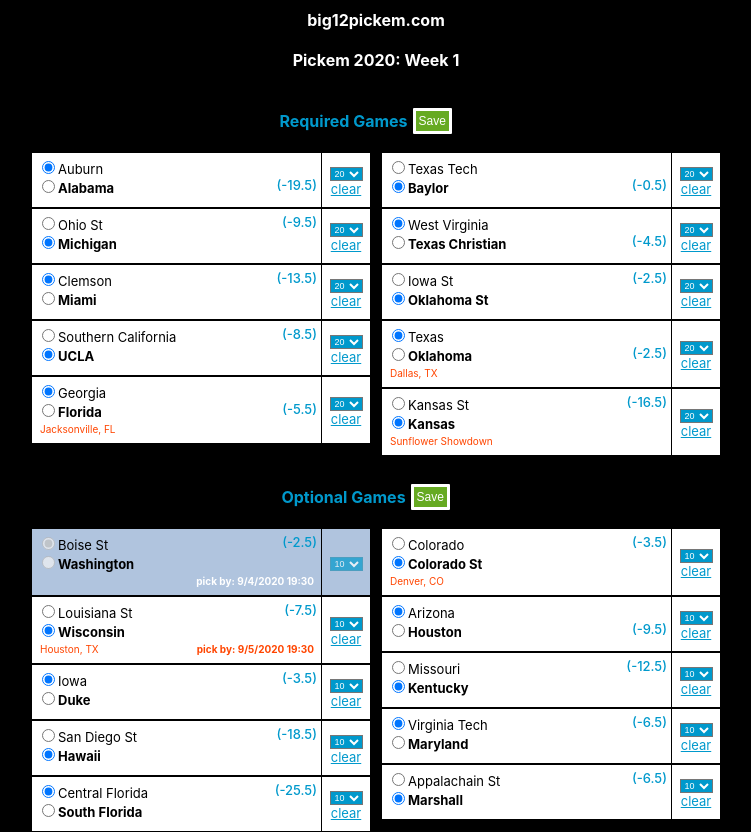
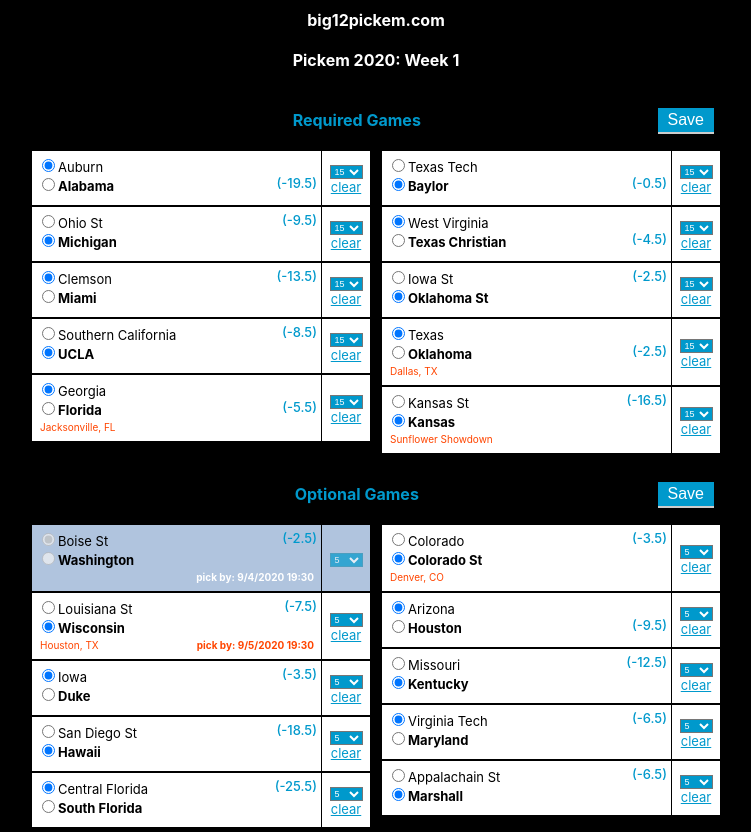
Before and after one commit to MikeRhoden/pickem-react, a React (Create React App) app: page / in a window 1280 px wide. Shown: the whole page, without its empty margins (264-1015 px from the left). Built offline with nearby package versions, Linux system fonts and the light colour scheme.

Commit message:
styled save button

```diff
--- a/public/index.html
+++ b/public/index.html
@@ -7,7 +7,7 @@
     <meta name="theme-color" content="#000000" />
     <meta
       name="description"
-      content="Web site created using create-react-app"
+      content="The ultimate pickem challenge."
     />
     <link rel="apple-touch-icon" href="%PUBLIC_URL%/logo192.png" />
     <!--
@@ -24,7 +24,7 @@
       work correctly both with client-side routing and a non-root public URL.
       Learn how to configure a non-root public URL by running `npm run build`.
     -->
-    <title>React App</title>
+    <title>Big 12 Pickem</title>
   </head>
   <body>
     <noscript>You need to enable JavaScript to run this app.</noscript>
--- a/src/components/Event/Event.js
+++ b/src/components/Event/Event.js
@@ -7,11 +7,20 @@
 export default function Event(props) {
     const id = props.event.id
     const start = props.event.start
-    const name = props.event.name
     const maxUnits = props.event.maxUnits
+
     const [ propositions, setPropositions ] = useState(MockPropositions(id))
     const requiredGames = propositions.filter( p => p.group.name === 'required')
     const optionalGames = propositions.filter( p => p.group.name === 'optional')
+    const sumTotalUnits = () => {
+        const units = propositions.map( (p) => {
+            return p.pick.units
+        })
+        return units.reduce( (sum, value) => {
+            return sum + value
+        })
+    }
+    const totalUnits = sumTotalUnits()
 
     const handleChange = e => {
         //todo check time
@@ -46,17 +55,33 @@
         console.log(propositions)
     }
 
+    const handleSave = () => {
+        if (totalUnits > maxUnits) {
+            alert('Can\'t save.  You are over 200 units.')
+            return
+        }
+        alert('ok')
+    }
+
     return (
         <div className="event">
             <div className="group1">
                 <Group
                     groupName={'Required Games'}
-                    propositions={requiredGames} onChange={ e => handleChange(e)} />
+                    propositions={requiredGames}
+                    maxUnits={maxUnits}
+                    totalUnits={totalUnits}
+                    onChange={ e => handleChange(e) }
+                    onSave={ () => handleSave() } />
             </div>
             <div className="group2">
                 <Group
                     groupName={'Optional Games'}
-                    propositions={optionalGames} onChange={ e => handleChange(e)}  />
+                    propositions={optionalGames}
+                    maxUnits={maxUnits}
+                    totalUnits={totalUnits}
+                    onChange={ e => handleChange(e) }
+                    onSave={ () => handleSave() } />
             </div>
         </div>
     )
--- a/src/components/Event/MockPropositions.js
+++ b/src/components/Event/MockPropositions.js
@@ -316,7 +316,7 @@
             },
             'pick':  {
                 'selection': x.game % 2 === 0 ? x.ho : x.vis,
-                'units': x.game < 11 ? 20 : 10
+                'units': x.game < 11 ? 15 : 5
             },
             'info': {
                 'start': setStart(x.game),
--- a/src/components/Group/Group.css
+++ b/src/components/Group/Group.css
@@ -9,18 +9,15 @@
     justify-self: center;
 }
 
-.group-name {
+.group-header {
     background: black;
-    color: #0099CC;
     display: grid;
-    font-size: 16px;
-    font-weight: bold;
     grid-area: group-name;
     margin-bottom: 10px;
     padding: 8px 0 8px 0;
-    grid-template-columns: auto 60px;
+    grid-template-columns: 1fr auto;
     align-items: center;
-    justify-content: center;
+    justify-items: center;
     box-sizing: border-box;
     gap: 5px;
 }
@@ -35,17 +32,42 @@
     justify-self: center;
 }
 
+.save-event-container {
+    padding-right: 12px;
+}
+
+.group-name {
+    color: #0099CC;
+    padding-left: 35px;
+    font-size: 16px;
+    font-weight: bold;
+}
+
 button.save-event {
-    background-color: #66AA22;
-    border-radius: 1px;
-    border: 3px solid white;
+    background-color: #0099CC;
+    border-radius: 0px;
+    border: 0px solid white;
     color: white;
     text-align: center;
-    font-size: 12px;
-    padding: 3px;
+    font-size: 16px;
+    padding: 3px 10px;
     transition: all 0.5s;
     cursor: pointer;
     box-sizing: border-box;
+    box-shadow: 0px 2px #cccccc;
+    outline: none;
+}
+
+button.save-event:active {
+    border: 0px solid white;
+    color: white;
+    text-align: center;
+    transition: all 0.5s;
+    cursor: pointer;
+    box-sizing: border-box;
+    transform: translateY(2px);
+    box-shadow: none;
+    box-shadow: 0px 1px #999999;
 }
 
 @media (max-width: 700px) {
@@ -57,13 +79,17 @@
         grid-template-columns: 1fr;
     }
 
-    .group-name {
+    .group-header {
         position: sticky;
         top: 20px;
-        justify-content: unset;
     }
 
     .save-event-container {
         justify-self: end;
+        padding-right: 5px;
+    }
+
+    button.save-event {
+        font-size: 12px;
     }
 }
--- a/src/components/Group/Group.js
+++ b/src/components/Group/Group.js
@@ -7,20 +7,31 @@
     const pivot = Math.floor(propositions.length / 2)
     const group1 = propositions.slice(0, pivot)
     const group2 = propositions.slice(pivot)
+    const totalUnits = props.totalUnits
+    const maxUnits = props.maxUnits
+    const hasExceededMaxUnits = totalUnits > maxUnits
 
     return (
         <div className="group">
-            <div className="group-name">
-                {props.groupName}
+            <div className="group-header">
+                <div className="group-name">
+                    {props.groupName}
+                </div>
                 <div className="save-event-container">
-                    <button className="save-event">Save</button>
-                </div>
+                    <button
+                        className="save-event"
+                        onClick={props.onSave}>Save</button>
+               </div>
             </div>
             <div className="group-area1">
-                <GroupArea propositions={group1} onChange={props.onChange} />
+                <GroupArea
+                    propositions={group1}
+                    onChange={props.onChange} />
             </div>
             <div className="group-area2">
-                <GroupArea propositions={group2} onChange={props.onChange} />
+                <GroupArea
+                    propositions={group2}
+                    onChange={props.onChange} />
             </div>
         </div>
     )
```
Also changed, not shown: public/check-button.html (added, +55 -0 lines).
